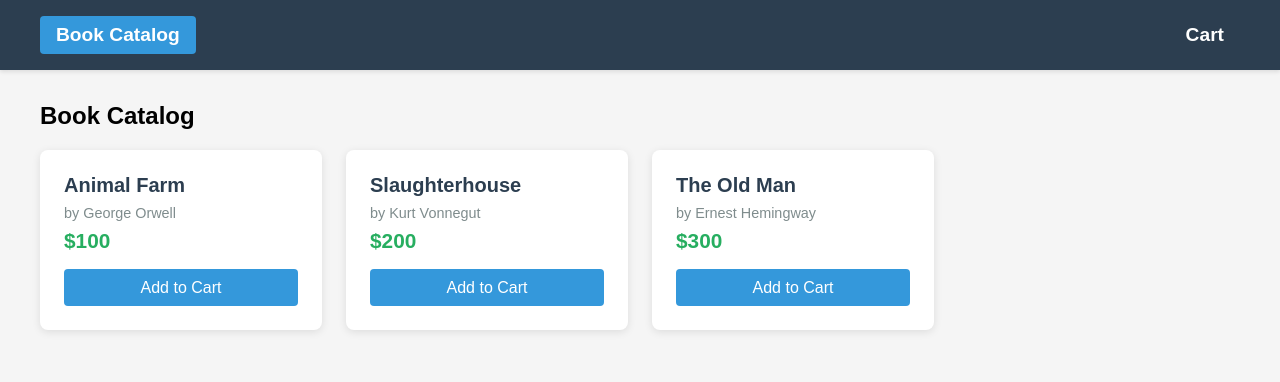
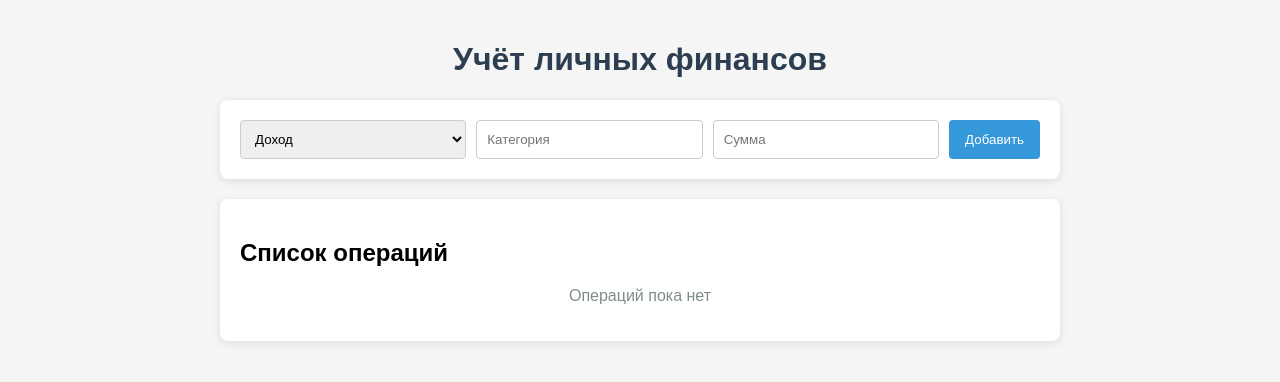
Before and after one commit to TheRealLost/book-catalog-react, a React (Create React App) app: page / in a window 1280 px wide. Shown: the top 382 px of the page. Built offline with nearby package versions, Linux system fonts and the light colour scheme.

Commit message:
Добавлено отображение списка операций

```diff
--- a/src/App.js
+++ b/src/App.js
@@ -1,66 +1,21 @@
 import React, { useState } from 'react';
-import BookCatalog from './components/BookCatalog';
+import FinanceForm from './components/FinanceForm';
 import Cart from './components/Cart';
-import NavBar from './components/NavBar';
-
 
 function App() {
-    const z = 5;
-    const a = 3;
+    const [operations, setOperations] = useState([]);
 
-    const [cart, setCart] = useState([]);
-    const [currentPage, setCurrentPage] = useState('catalog');
-
-    const cartItemCount = cart.reduce((sum, item) => sum + item.quantity, 0);
-
-    const addToCart = (book) => {
-        setCart(prevCart => {
-            const existingItem = prevCart.find(item => item.id === book.id);
-            if (existingItem) {
-                return prevCart.map(item =>
-                    item.id === book.id
-                        ? { ...item, quantity: item.quantity + 1 }
-                        : item
-                );
-            } else {
-                return [...prevCart, { ...book, quantity: 1 }];
-            }
-        });
-    };
-
-    const removeFromCart = (id) => {
-        setCart(prevCart => prevCart.filter(item => item.id !== id));
-    };
-
-    const updateQuantity = (id, newQuantity) => {
-        if (newQuantity <= 0) {
-            removeFromCart(id);
-        } else {
-            setCart(prevCart =>
-                prevCart.map(item =>
-                    item.id === id ? { ...item, quantity: newQuantity } : item
-                )
-            );
-        }
+    const addOperation = (operation) => {
+        setOperations((prev) => [...prev, operation]);
     };
 
     return (
         <div style={styles.app}>
-            <NavBar
-                cartItemCount={cartItemCount}
-                currentPage={currentPage}
-                onPageChange={setCurrentPage}
-            />
-            {currentPage === 'catalog' ? (
-                <BookCatalog addToCart={addToCart} />
-            ) : (
-                <Cart
-                    cart={cart}
-                    removeFromCart={removeFromCart}
-                    updateQuantity={updateQuantity}
-                    onBackToCatalog={() => setCurrentPage('catalog')}
-                />
-            )}
+            <h1 style={styles.title}>Учёт личных финансов</h1>
+
+            <FinanceForm onAdd={addOperation} />
+
+            <Cart operations={operations} />
         </div>
     );
 }
@@ -69,21 +24,13 @@ const styles = {
     app: {
         fontFamily: 'Arial, sans-serif',
         minHeight: '100vh',
-        backgroundColor: '#f5f5f5'
+        backgroundColor: '#f5f5f5',
+        padding: '20px'
+    },
+    title: {
+        textAlign: 'center',
+        color: '#2c3e50'
     }
 };
 
-const styleSheet = document.createElement("style");
-styleSheet.textContent = `
-  button:hover {
-    opacity: 0.9;
-    transform: translateY(-1px);
-  }
-  div[style*="backgroundColor: white"]:hover {
-    transform: translateY(-4px);
-    box-shadow: 0 4px 12px rgba(0,0,0,0.15);
-  }
-`;
-document.head.appendChild(styleSheet);
-
 export default App;
--- a/src/book-catalog-react/src/App.js
+++ b/src/book-catalog-react/src/App.js
@@ -1,9 +1,9 @@
 import React, { useState } from 'react';
 
 const initialBooks = [
-    { id: 1, title: "Animal Farm", author: "George Orwell", price: 100 },
-    { id: 2, title: "Slaughterhouse-Five", author: "Kurt Vonnegut", price: 200 },
-    { id: 3, title: "The Old Man", author: "Ernest Hemingway", price: 300 }
+    { id: 1, title: "Animal Farm",         author: "George Orwell",    price: 100 },
+    { id: 2, title: "Slaughterhouse-Five", author: "Kurt Vonnegut",    price: 200 },
+    { id: 3, title: "The Old Man",         author: "Ernest Hemingway", price: 300 }
 ];
 
 const BookCatalog = ({ addToCart }) => {
--- a/src/components/Cart.js
+++ b/src/components/Cart.js
@@ -1,156 +1,78 @@
 import React from 'react';
 
-const Cart = ({ cart, removeFromCart, updateQuantity, onBackToCatalog }) => {
-    const totalItems = cart.reduce((sum, item) => sum + item.quantity, 0);
-    const totalPrice = cart.reduce((sum, item) => sum + (item.price * item.quantity), 0);
-
-    if (cart.length === 0) {
+const Cart = ({ operations }) => {
     return (
         <div style={styles.container}>
-                <h2>Your Cart</h2>
-                <p style={styles.emptyCart}>Your cart is empty!</p>
-                <button onClick={onBackToCatalog} style={styles.backButton}>
-                    Continue Shopping
-                </button>
+            <h2>Список операций</h2>
+
+            {operations.length === 0 ? (
+                <p style={styles.emptyText}>Операций пока нет</p>
+            ) : (
+                <div style={styles.list}>
+                    {operations.map((operation) => (
+                        <div key={operation.id} style={styles.card}>
+                            <div>
+                                <h3 style={styles.type}>
+                                    {operation.type === 'income' ? 'Доход' : 'Расход'}
+                                </h3>
+                                <p style={styles.category}>Категория: {operation.category}</p>
                             </div>
-        );
-    }
 
-    return (
-        <div style={styles.container}>
-            <h2>Your Cart</h2>
-            <div style={styles.cartSummary}>
-                <p>Total items: <strong>{totalItems}</strong></p>
-                <p>Total price: <strong>${totalPrice}</strong></p>
-            </div>
-            <div style={styles.cartList}>
-                {cart.map(item => (
-                    <div key={item.id} style={styles.cartItem}>
-                        <div style={styles.cartItemInfo}>
-                            <h3 style={styles.cartItemTitle}>{item.title}</h3>
-                            <p>by {item.author}</p>
-                            <p>${item.price} each</p>
-                        </div>
-                        <div style={styles.cartItemControls}>
-                            <div style={styles.quantityControl}>
-                                <button
-                                    style={styles.quantityBtn}
-                                    onClick={() => updateQuantity(item.id, item.quantity - 1)}
+                            <div
+                                style={{
+                                    ...styles.amount,
+                                    color: operation.type === 'income' ? '#27ae60' : '#e74c3c'
+                                }}
                             >
-                                    -
-                                </button>
-                                <span style={styles.quantity}>{item.quantity}</span>
-                                <button
-                                    style={styles.quantityBtn}
-                                    onClick={() => updateQuantity(item.id, item.quantity + 1)}
-                                >
-                                    +
-                                </button>
-                            </div>
-                            <button
-                                style={styles.removeBtn}
-                                onClick={() => removeFromCart(item.id)}
-                            >
-                                Remove
-                            </button>
+                                {operation.type === 'income' ? '+' : '-'} {operation.amount} ₽
                             </div>
                         </div>
                     ))}
                 </div>
-            <button onClick={onBackToCatalog} style={styles.backButton}>
-                Continue Shopping
-            </button>
+            )}
         </div>
     );
 };
 
 const styles = {
     container: {
-        maxWidth: '1200px',
-        margin: '2rem auto',
-        padding: '0 2rem'
+        maxWidth: '800px',
+        margin: '20px auto',
+        padding: '20px',
+        backgroundColor: 'white',
+        borderRadius: '8px',
+        boxShadow: '0 2px 8px rgba(0,0,0,0.1)'
     },
-    cartList: {
+    emptyText: {
+        textAlign: 'center',
+        color: '#7f8c8d'
+    },
+    list: {
         display: 'flex',
         flexDirection: 'column',
-        gap: '1rem',
-        marginTop: '1rem'
+        gap: '12px',
+        marginTop: '15px'
     },
-    cartItem: {
-        backgroundColor: 'white',
-        borderRadius: '8px',
-        padding: '1rem',
-        boxShadow: '0 2px 4px rgba(0,0,0,0.1)',
+    card: {
         display: 'flex',
         justifyContent: 'space-between',
         alignItems: 'center',
-        flexWrap: 'wrap'
+        padding: '15px',
+        borderRadius: '8px',
+        backgroundColor: '#f8f9fa',
+        border: '1px solid #e0e0e0'
     },
-    cartItemInfo: {
-        flex: 2
-    },
-    cartItemTitle: {
-        margin: '0 0 0.25rem 0',
+    type: {
+        margin: '0 0 5px 0',
         color: '#2c3e50'
     },
-    cartItemControls: {
-        display: 'flex',
-        gap: '1rem',
-        alignItems: 'center'
+    category: {
+        margin: 0,
+        color: '#555'
     },
-    quantityControl: {
-        display: 'flex',
-        alignItems: 'center',
-        gap: '0.5rem',
-        backgroundColor: '#ecf0f1',
-        borderRadius: '4px',
-        padding: '0.25rem'
-    },
-    quantityBtn: {
-        backgroundColor: '#bdc3c7',
-        border: 'none',
-        width: '30px',
-        height: '30px',
-        borderRadius: '4px',
-        cursor: 'pointer',
-        fontSize: '1.1rem',
-        fontWeight: 'bold'
-    },
-    quantity: {
-        minWidth: '30px',
-        textAlign: 'center',
-        fontWeight: 'bold'
-    },
-    removeBtn: {
-        backgroundColor: '#e74c3c',
-        color: 'white',
-        border: 'none',
-        padding: '0.5rem 1rem',
-        borderRadius: '4px',
-        cursor: 'pointer'
-    },
-    cartSummary: {
-        backgroundColor: '#ecf0f1',
-        padding: '1rem',
-        borderRadius: '8px',
-        marginBottom: '1rem',
-        textAlign: 'right'
-    },
-    emptyCart: {
-        textAlign: 'center',
-        fontSize: '1.2rem',
-        color: '#7f8c8d',
-        margin: '2rem 0'
-    },
-    backButton: {
-        backgroundColor: '#3498db',
-        color: 'white',
-        border: 'none',
-        padding: '0.6rem 1rem',
-        borderRadius: '4px',
-        cursor: 'pointer',
-        fontSize: '1rem',
-        marginTop: '1rem'
+    amount: {
+        fontWeight: 'bold',
+        fontSize: '18px'
     }
 };
 
--- /dev/null
+++ b/src/components/FinanceForm.js
@@ -0,0 +1,90 @@
+import React, { useState } from 'react';
+
+function FinanceForm({ onAdd }) {
+    const [type, setType] = useState('income');
+    const [category, setCategory] = useState('');
+    const [amount, setAmount] = useState('');
+
+    const handleSubmit = (e) => {
+        e.preventDefault();
+
+        if (!category.trim() || !amount) return;
+
+        const newOperation = {
+            id: Date.now(),
+            type,
+            category,
+            amount: Number(amount)
+        };
+
+        onAdd(newOperation);
+
+        setType('income');
+        setCategory('');
+        setAmount('');
+    };
+
+    return (
+        <form onSubmit={handleSubmit} style={styles.form}>
+            <select
+                value={type}
+                onChange={(e) => setType(e.target.value)}
+                style={styles.input}
+            >
+                <option value="income">Доход</option>
+                <option value="expense">Расход</option>
+            </select>
+
+            <input
+                type="text"
+                placeholder="Категория"
+                value={category}
+                onChange={(e) => setCategory(e.target.value)}
+                style={styles.input}
+            />
+
+            <input
+                type="number"
+                placeholder="Сумма"
+                value={amount}
+                onChange={(e) => setAmount(e.target.value)}
+                style={styles.input}
+            />
+
+            <button type="submit" style={styles.button}>
+                Добавить
+            </button>
+        </form>
+    );
+}
+
+const styles = {
+    form: {
+        maxWidth: '800px',
+        margin: '20px auto',
+        display: 'flex',
+        gap: '10px',
+        flexWrap: 'wrap',
+        backgroundColor: 'white',
+        padding: '20px',
+        borderRadius: '8px',
+        boxShadow: '0 2px 8px rgba(0,0,0,0.1)'
+    },
+    input: {
+        flex: '1',
+        minWidth: '150px',
+        padding: '10px',
+        borderRadius: '4px',
+        border: '1px solid #ccc'
+    },
+    button: {
+        backgroundColor: '#3498db',
+        color: 'white',
+        border: 'none',
+        padding: '10px 16px',
+        borderRadius: '4px',
+        cursor: 'pointer'
+    }
+};
+
+export default FinanceForm;
--- a/src/index.js
+++ b/src/index.js
@@ -3,6 +3,7 @@ import ReactDOM from 'react-dom/client';
 import './index.css';
 import App from './App';
 import reportWebVitals from './reportWebVitals';
+<meta charset="UTF-8" />
 
 const root = ReactDOM.createRoot(document.getElementById('root'));
 root.render(
```
Lines whose indentation alone changed are shown as unchanged.
